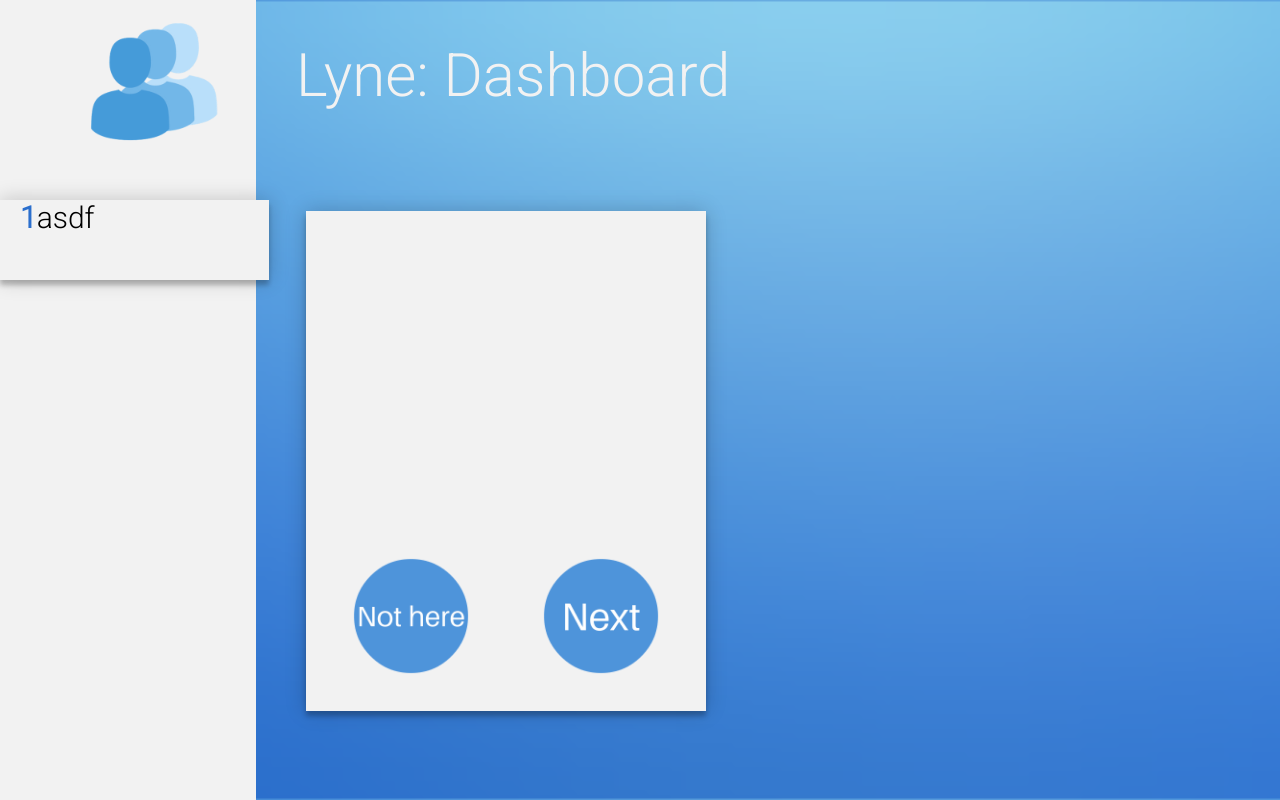
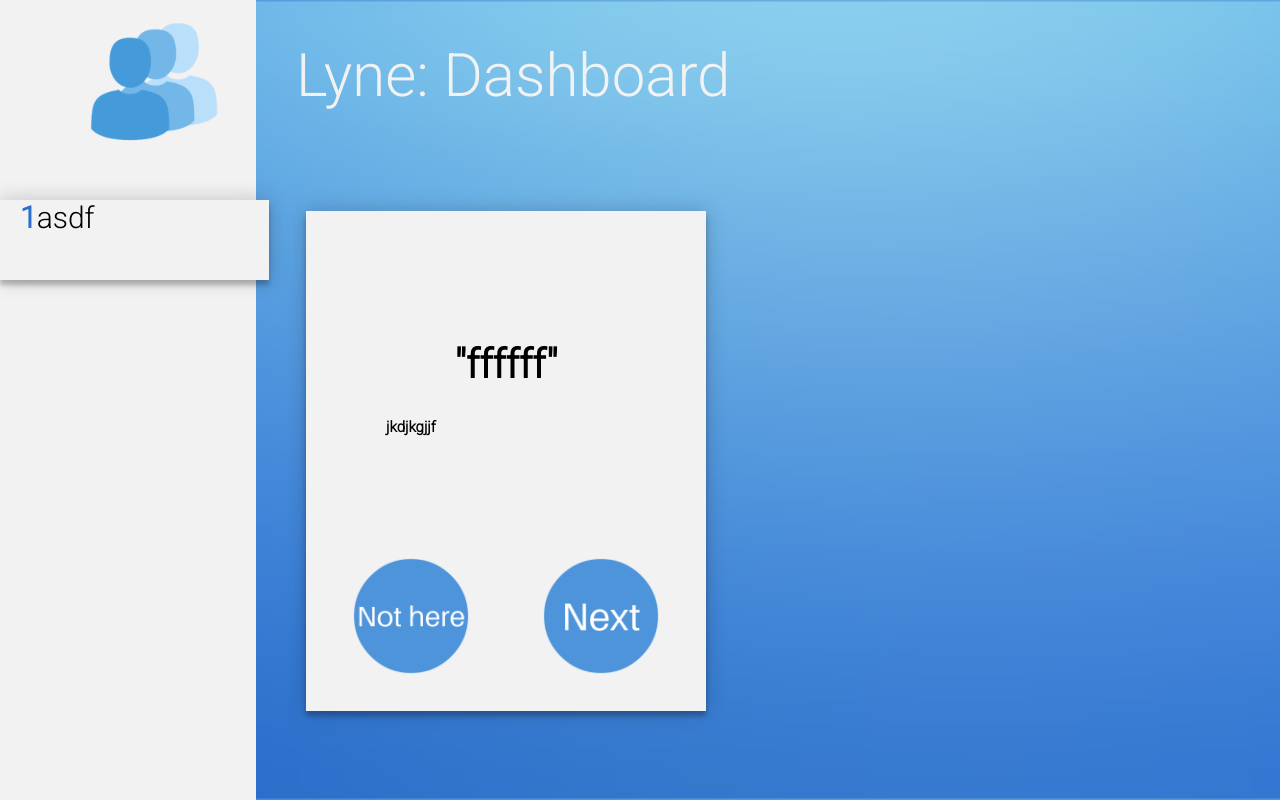
Before and after one commit to TheCurryMan/Lyne, a plain HTML site: page main.html in a window 1280 px wide. Shown: the top 800 px of the page. Drawn offline with Linux system fonts and the light colour scheme; no server answers.

Commit message:
Minor changes

```diff
--- a/js/main.js
+++ b/js/main.js
@@ -105,6 +105,8 @@
 function getTime(){
     var tied = (event.timeStamp-starttime)/counter;
     tied = tied/1000;
+    var eta = document.getElementById("timer").innerHTML;
+    eta = "ETA: "+tied;
     console.log(tied);
 }
 
--- a/js/test.js
+++ b/js/test.js
@@ -116,7 +116,8 @@
     var name = firebase.database().ref('users/' + number).child(name);
     var eta = firebase.database().ref('lines/' + storecode).child(eta);
     var message = "Dear" + name + ", you are first in line! Please arrive within the next" + eta + "minutes!";
-
+    console.log(number);
+    console.log(message);
     makeCorsRequest(number,message);
 }
 function init() {
--- a/main.html
+++ b/main.html
@@ -23,8 +23,10 @@
                         <h6 id="phone"></h6>
                     </div>
                     <div id="currentmid">
-                        <h6 id="name"></h6>
+                        <h6 id="name">"ffffff"</h6>
+                        <h5 id = "timer">jkdjkgjjf</h5>
                     </div>
+
                     <div id="currentbot">
                         <button id="no"><img class="but" src="css/img/Next (9).png"></button>
                         <button id="yes" onclick="next()"><img class="but" src="css/img/Next (6).png"></button>
```
